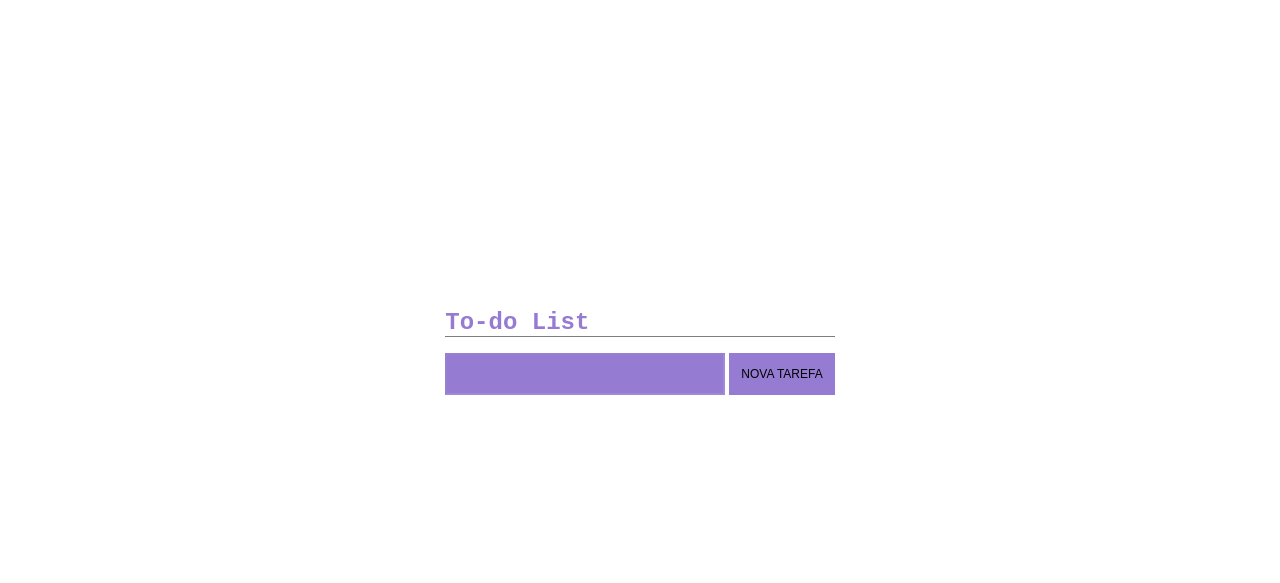
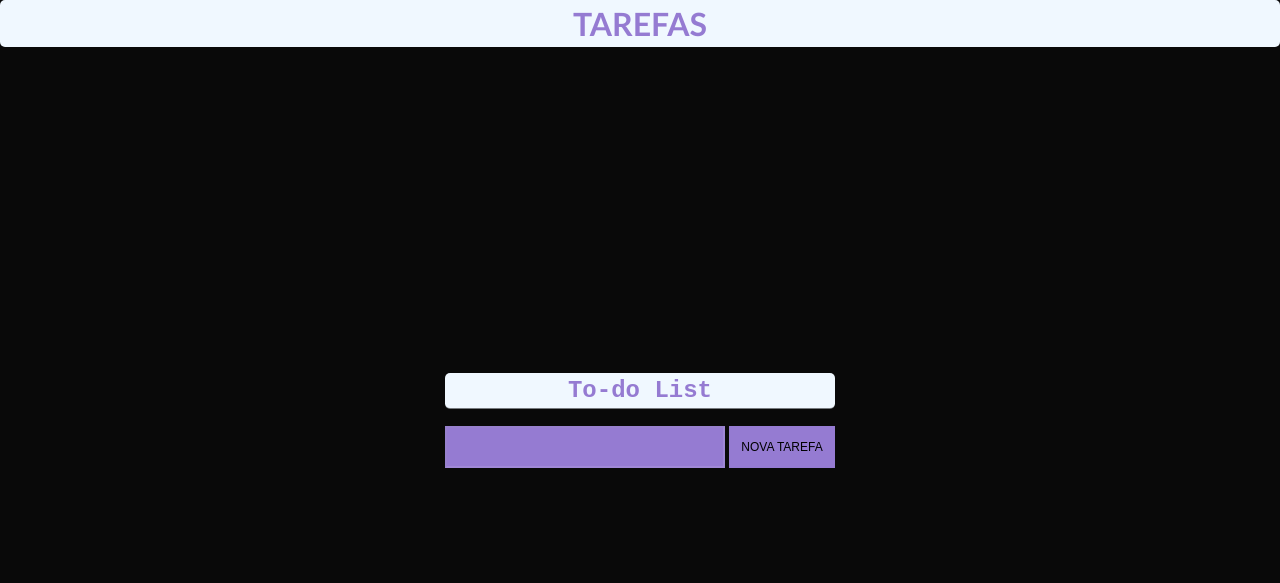
Before and after one commit to AnneCBSx/To-do-list-estatica, a plain HTML site: page index.html in a window 1280 px wide. Drawn offline with Linux system fonts and the light colour scheme.

Commit message:
inserção de header

```diff
--- a/index.html
+++ b/index.html
@@ -11,6 +11,15 @@
 </head>
 
 <body>
+
+  <header>
+    <div id="title">
+      <h1> TAREFAS</h1>
+
+      </div>
+
+
+  </header>
     <div class="app">
         <div class="to-do-list">
           <h1 class="title">To-do List</h1>
--- a/main.css
+++ b/main.css
@@ -10,6 +10,15 @@ body {
     min-height: 100vh;
   }
 
+  body{background-color: #090909;}
+  h1{
+  color: #957bd2;
+  font-family: 'Trebuchet MS', 'Lucida Sans Unicode', 'Lucida Grande', 'Lucida Sans', Arial, sans-serif;
+  text-align: center;
+  padding: 4px;
+  background-color: aliceblue;
+  border-radius: 5px
+  }
   .todo-list {
     background-color: #2a2a2a;
     font-family:monospace;
```
